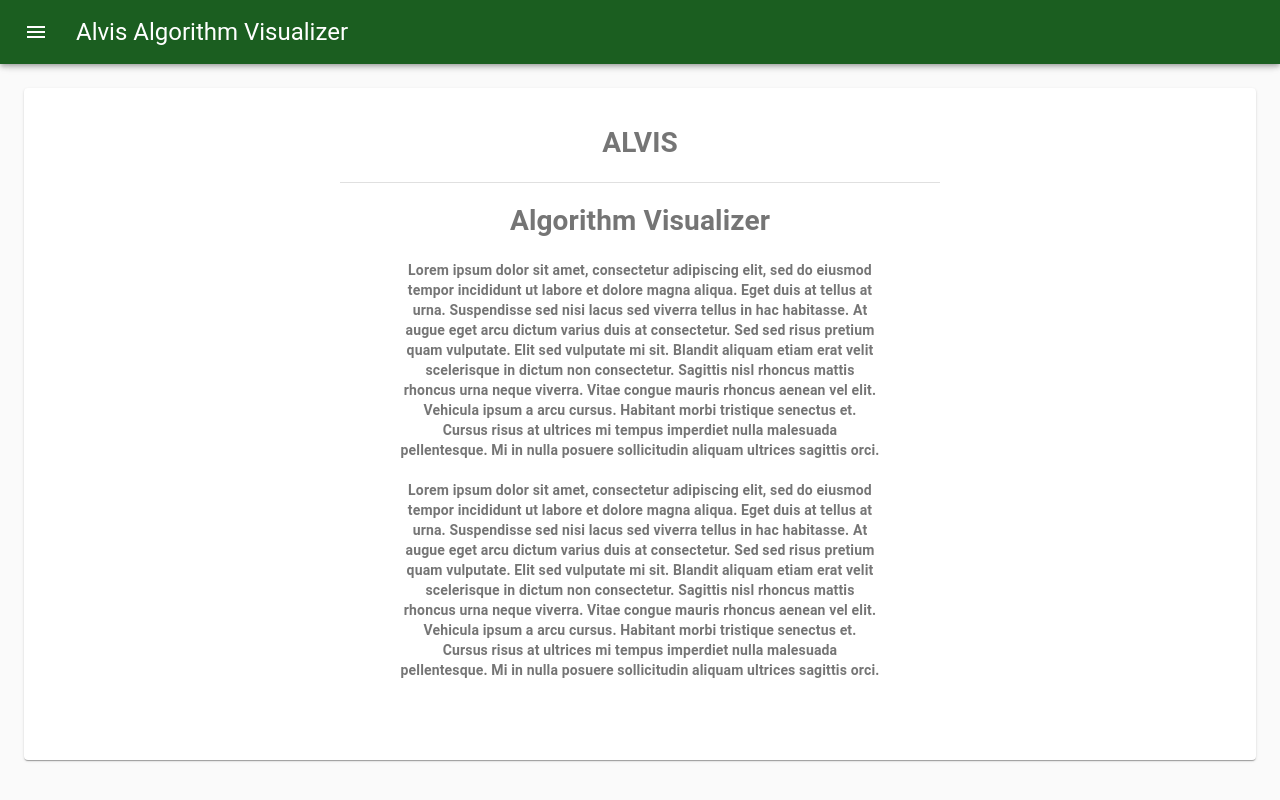
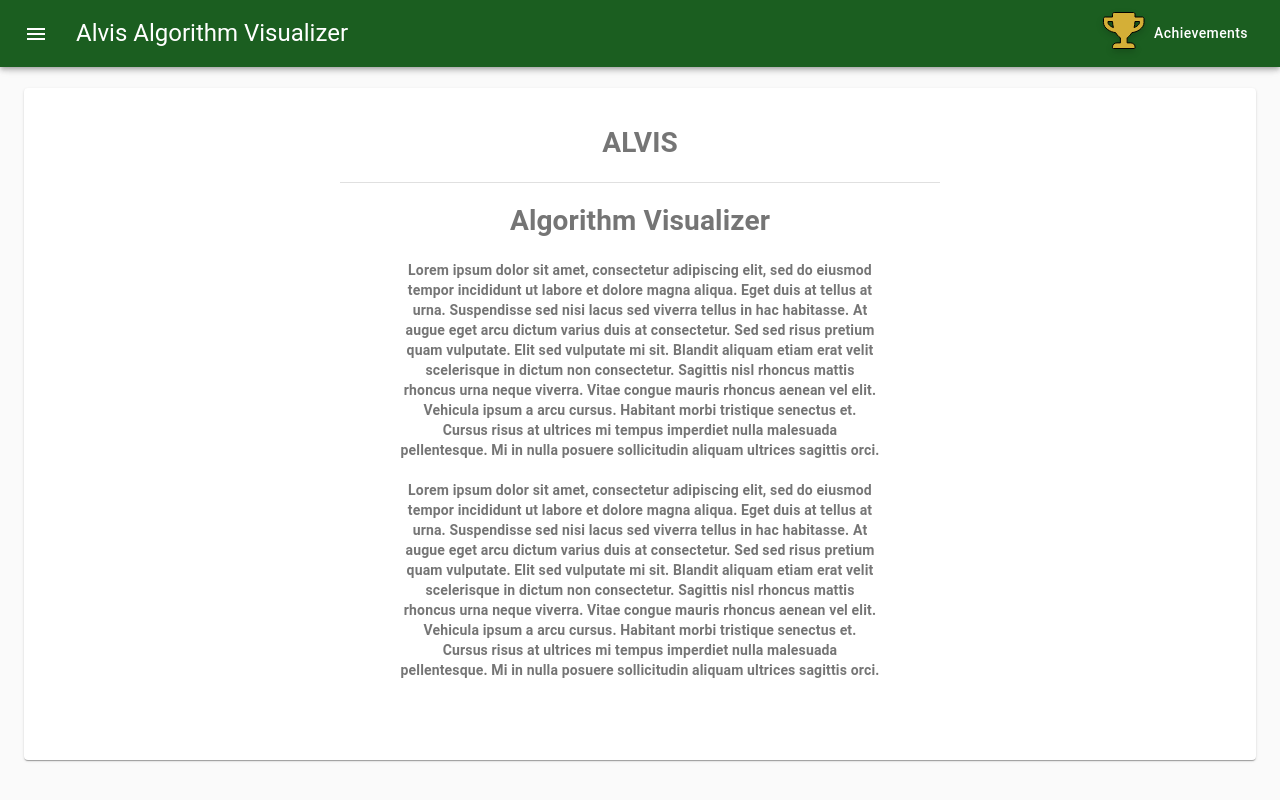
Before and after one commit to rblocker1017/Alvis-rblocker, a React (Create React App) app: page / in a window 1280 px wide. Built offline with nearby package versions, Linux system fonts and the light colour scheme.

Commit message:
achievement button with image

```diff
--- a/src/componenets/layout/header.js
+++ b/src/componenets/layout/header.js
@@ -1,7 +1,7 @@
 import React, { useState } from 'react';
 import clsx from 'clsx';
 import { makeStyles, useTheme } from '@material-ui/core/styles';
-import { Drawer, CssBaseline, AppBar, Toolbar, List, Typography, Divider, IconButton, ListItem, ListItemIcon, ListItemText, Link, ButtonBase } from '@material-ui/core';
+import { Drawer, CssBaseline, AppBar, Toolbar, List, Typography, Divider, IconButton, ListItem, ListItemIcon, ListItemText, Link, ButtonBase, Button, withTheme } from '@material-ui/core';
 import MenuIcon from '@material-ui/icons/Menu';
 import ChevronLeftIcon from '@material-ui/icons/ChevronLeft';
 import ChevronRightIcon from '@material-ui/icons/ChevronRight';
@@ -11,6 +11,7 @@ import AssessmentIcon from '@material-ui/icons/Assessment';
 import NatureIcon from '@material-ui/icons/Nature';
 import TrendingUpIcon from '@material-ui/icons/TrendingUp';
 import LinkRoute from 'react-router-dom/Link';
+import trophy from '../../awesome-trophy.png';
 
 const drawerWidth = 250;
 
@@ -70,6 +71,10 @@ const useStyles = makeStyles(theme => ({
     }),
     marginLeft: 0,
   },
+  achievementButton: {
+    marginLeft: 'auto',
+    textTransform: 'none',
+  },
 }));
 
 export default function PersistentDrawerLeft(props) {
@@ -121,7 +126,10 @@ export default function PersistentDrawerLeft(props) {
                           Alvis Algorithm Visualizer
                    </Typography>
                   </ButtonBase>
+
+            <Button color="inherit" className={classes.achievementButton}><img src={trophy}/>Achievements</Button>
         </Toolbar>
+
       </AppBar>
       <Drawer
         className={classes.drawer}
```
Also changed, not shown: src/awesome-trophy.png (added).
